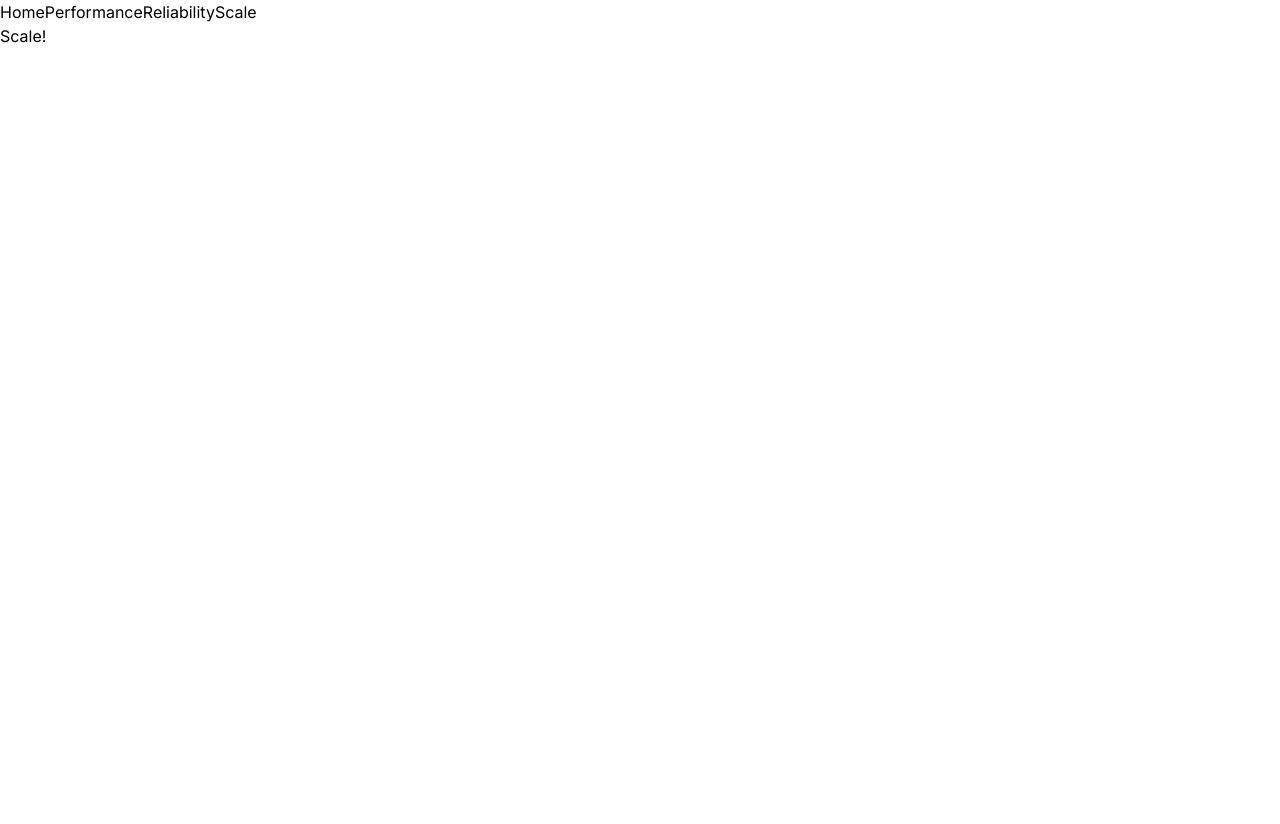
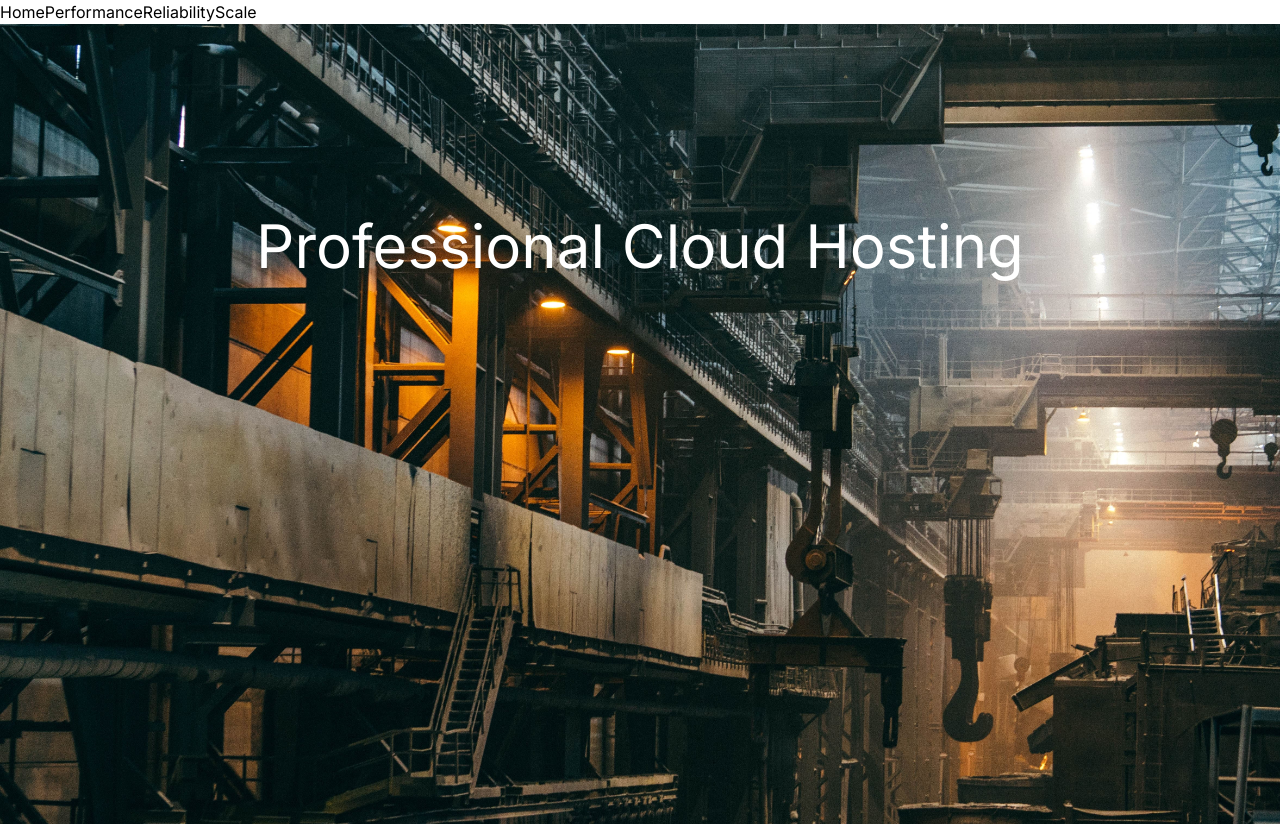
Before and after one commit to JosephMugo8711/NextJS, a Next.js app: page /scale in a window 1280 px wide. Before the commit the page ends 800 px from the top, so only its background shows below. Built offline with nearby package versions, Linux system fonts and the light colour scheme.

Commit message:
Feat: Reusable Presentation Component

```diff
--- a/src/app/performance/page.tsx
+++ b/src/app/performance/page.tsx
@@ -1,3 +1,13 @@
+import performanceImg from '@/images/performance.jpg'
+import Hero from '@/components/hero'
+
 export default function PerformancePage() {
-    return <div>Performance!</div>
+    return (
+        <Hero
+          imgData={performanceImg}
+          imgAlt='car factory'
+          title="Professional Cloud Hosting"
+
+        />
+    )
 }
--- a/src/app/reliability/page.tsx
+++ b/src/app/reliability/page.tsx
@@ -1,3 +1,13 @@
-export default function Reliability() {
-    return  <div> Reliability!</div>
+import reliabilityImg from '@/images/reliability.jpg'
+import Hero from '@/components/hero'
+
+export default function ReliabilityPage() {
+    return (
+        <Hero
+          imgData={reliabilityImg}
+          imgAlt='reliability factory'
+          title="Professional Cloud Hosting"
+
+        />
+    )
 }
--- a/src/app/scale/page.tsx
+++ b/src/app/scale/page.tsx
@@ -1,3 +1,13 @@
-export default function Scale() {
-    return <div>Scale!</div>
+import scaleImg from '@/images/scale.jpg'
+import Hero from '@/components/hero'
+
+export default function ScalePage() {
+    return (
+        <Hero
+          imgData={scaleImg}
+          imgAlt='Scale factory'
+          title="Professional Cloud Hosting"
+
+        />
+    )
 }
--- a/src/components/hero.jsx
+++ b/src/components/hero.jsx
@@ -1,30 +1,25 @@
-import type { StaticImageData } from "next/image";
-import { Image } from "next/image";
-
-
+import Image, { StaticImageData } from 'next/image';
 
 interface HeroProps {
-
   imgData: StaticImageData;
   imgAlt: string;
-    title: string
+  title: string;
 }
 
-
-export default function Hero(props: HeroProps){
+export default function Hero(props: HeroProps) {
   return (
     <div className="relative h-screen">
       <div className="absolute -z-10 inset-0">
         <Image
           src={props.imgData}
           alt={props.imgAlt}
-                    fill style={{ objectFit: 'cover'}}
+          layout="fill"
+          objectFit="cover"
         />
       </div>
       <div className="pt-48 flex justify-center items-center">
         <h1 className="text-white text-6xl">{props.title}</h1>
       </div>
-
     </div>
-    )
+  );
 }
```
Also changed, not shown: package.json (+6 -6 lines), 1 other file (tests, documents, lock files or other folders). Lines whose indentation alone changed are shown as unchanged.
